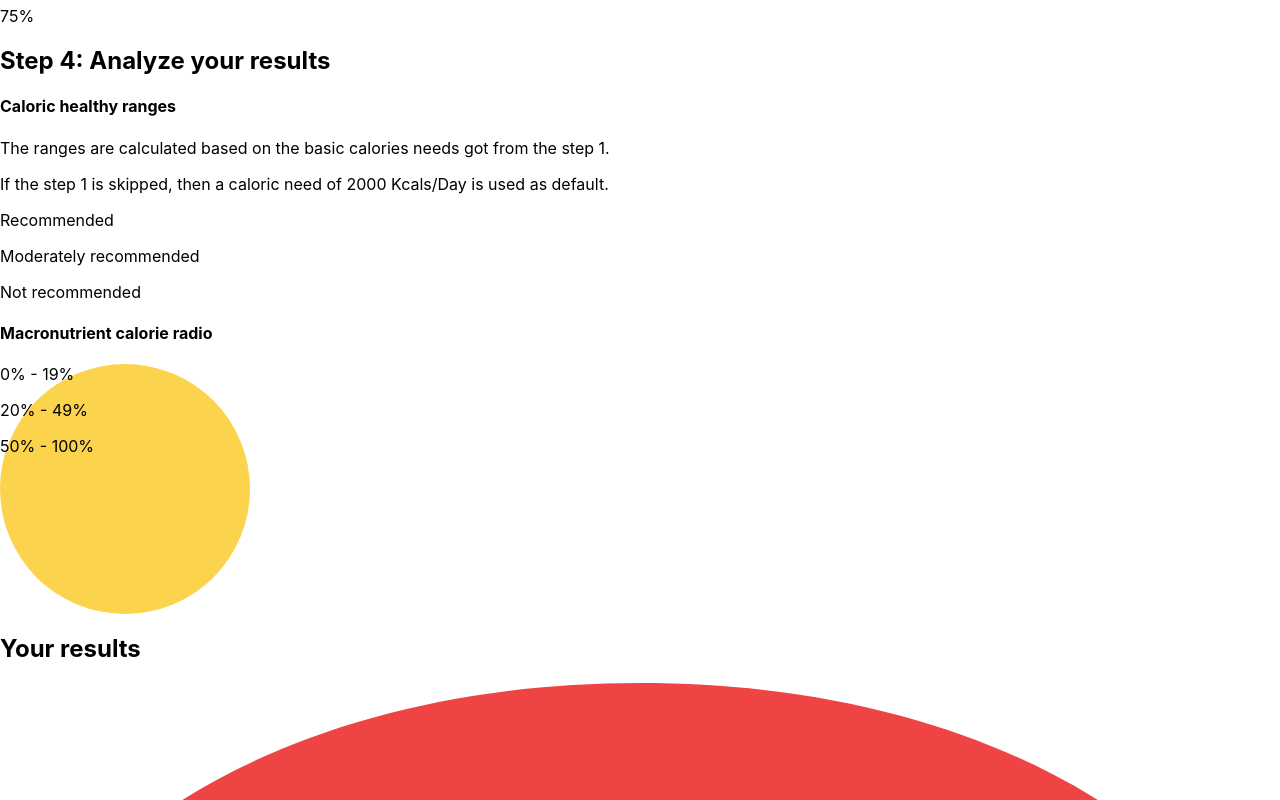
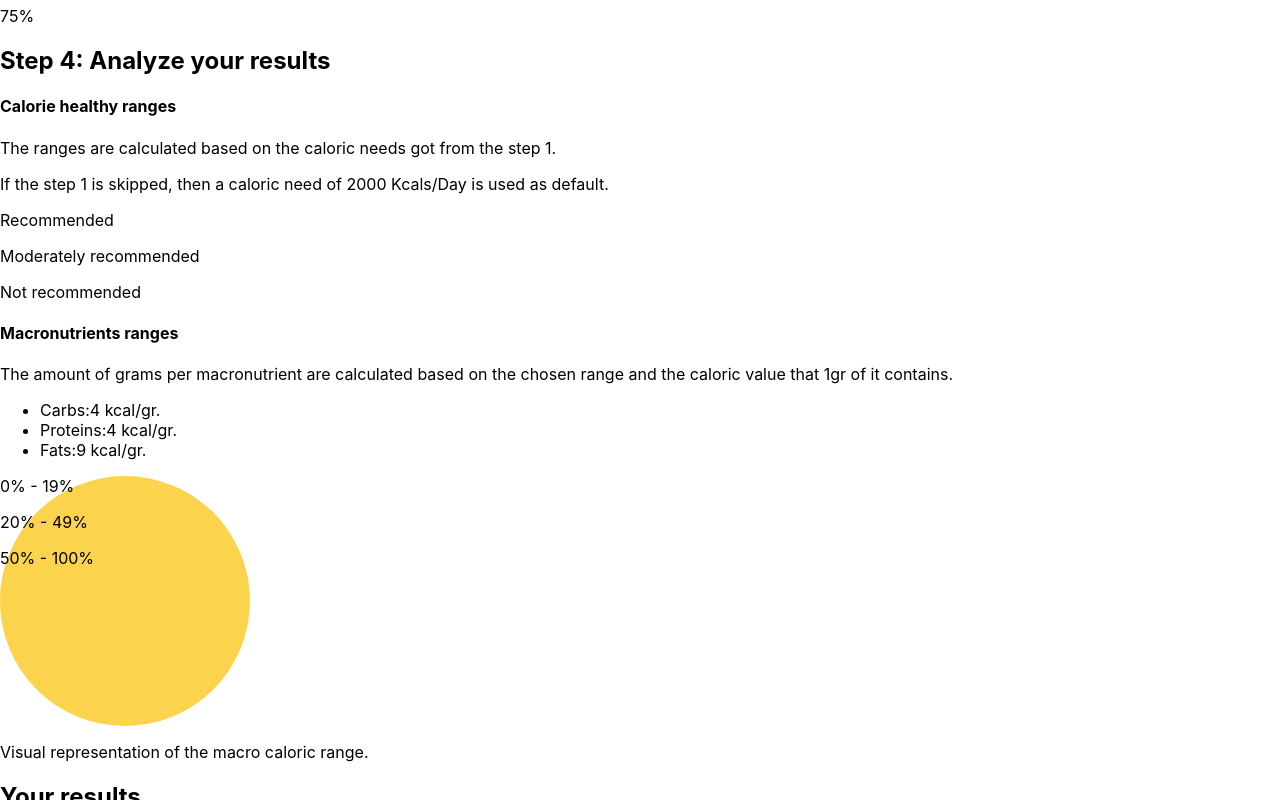
Before and after one commit to michel-adelino/fitness-wiki-nextjs-app, a Next.js app: page /macros-calculator in a window 1280 px wide. Shown: the part 1700-2500 px from the top of the page. Built offline with nearby package versions, Linux system fonts and the light colour scheme; no server answers; sample sign-in values are in the browser's storage.

Commit message:
adding some data to macro calc

```diff
--- a/components/calculators/MacrosCalculator.jsx
+++ b/components/calculators/MacrosCalculator.jsx
@@ -56,12 +56,12 @@ export default function MacrosCalculator() {
           Step 4: Analyze your results{' '}
         </h2>
         <h4 className=" text-gray-700 my-3 mb-4 text-2xl font-semibold text-center">
-          Caloric healthy ranges
+          Calorie healthy ranges
         </h4>
         <div className="px-1">
           <p>
-            The ranges are calculated based on the basic calories needs got from
-            the step 1.
+            The ranges are calculated based on the caloric needs got from the
+            step 1.
           </p>
           <p>
             If the step 1 is skipped, then a caloric need of 2000 Kcals/Day is
@@ -82,10 +82,27 @@ export default function MacrosCalculator() {
             <p>Not recommended</p>
           </div>
         </div>
-        <h4 className=" text-gray-700 mb-6 mt-4 text-2xl font-semibold text-center">
-          Macronutrient calorie radio
+        <h4 className=" text-gray-700 mb-4 mt-6 text-2xl font-semibold text-center">
+          Macronutrients ranges
         </h4>
-
+        <p className="px-1">
+          The amount of grams per macronutrient are calculated based on the
+          chosen range and the caloric value that 1gr of it contains.
+        </p>
+        <ul className="p-2 ">
+          <li>
+            <span className="font-semibold mr-1 text-gray-700">Carbs:</span>4
+            kcal/gr.
+          </li>
+          <li>
+            <span className="font-semibold mr-1 text-gray-700">Proteins:</span>4
+            kcal/gr.
+          </li>
+          <li>
+            <span className="font-semibold mr-1 text-gray-700">Fats:</span>9
+            kcal/gr.
+          </li>
+        </ul>
         <div className="pie mx-auto shadow-md text-white  tex-xl font-semibold">
           <p className="absolute z-20 bottom-1/4  right-0  mt-2 mr-10">
             0% - 19%
@@ -93,6 +110,10 @@ export default function MacrosCalculator() {
           <p className="absolute z-20 right-0 top-1/4 mr-8 ">20% - 49%</p>
           <p className="absolute z-20 left-0 top-1/2 ml-5 -mt-3">50% - 100%</p>
         </div>
+        <p className="text-sm mt-4 p-1 text-center">
+          {' '}
+          Visual representation of the macro caloric range.
+        </p>
       </section>
       <section className="max-w-xl w-full">
         <h2
```
Also changed, not shown: 2 other files (tests, documents, lock files or other folders).
